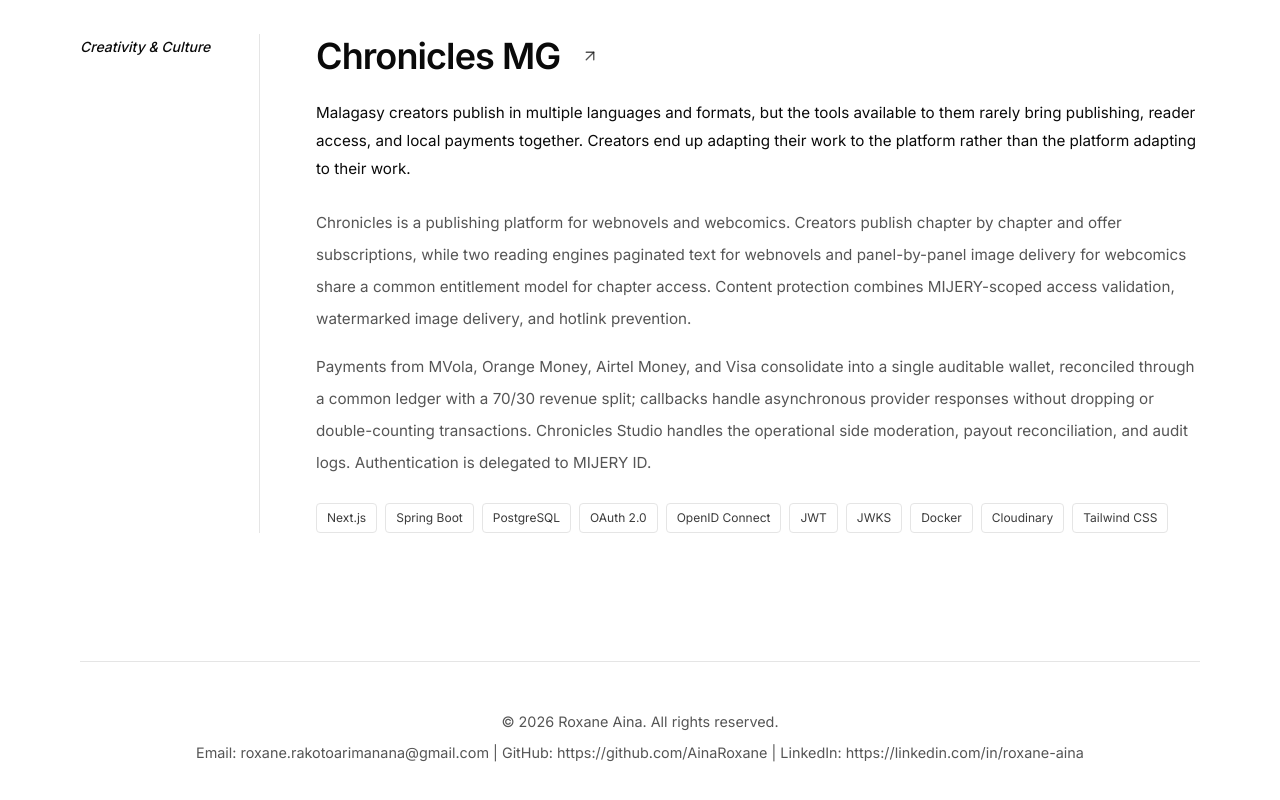
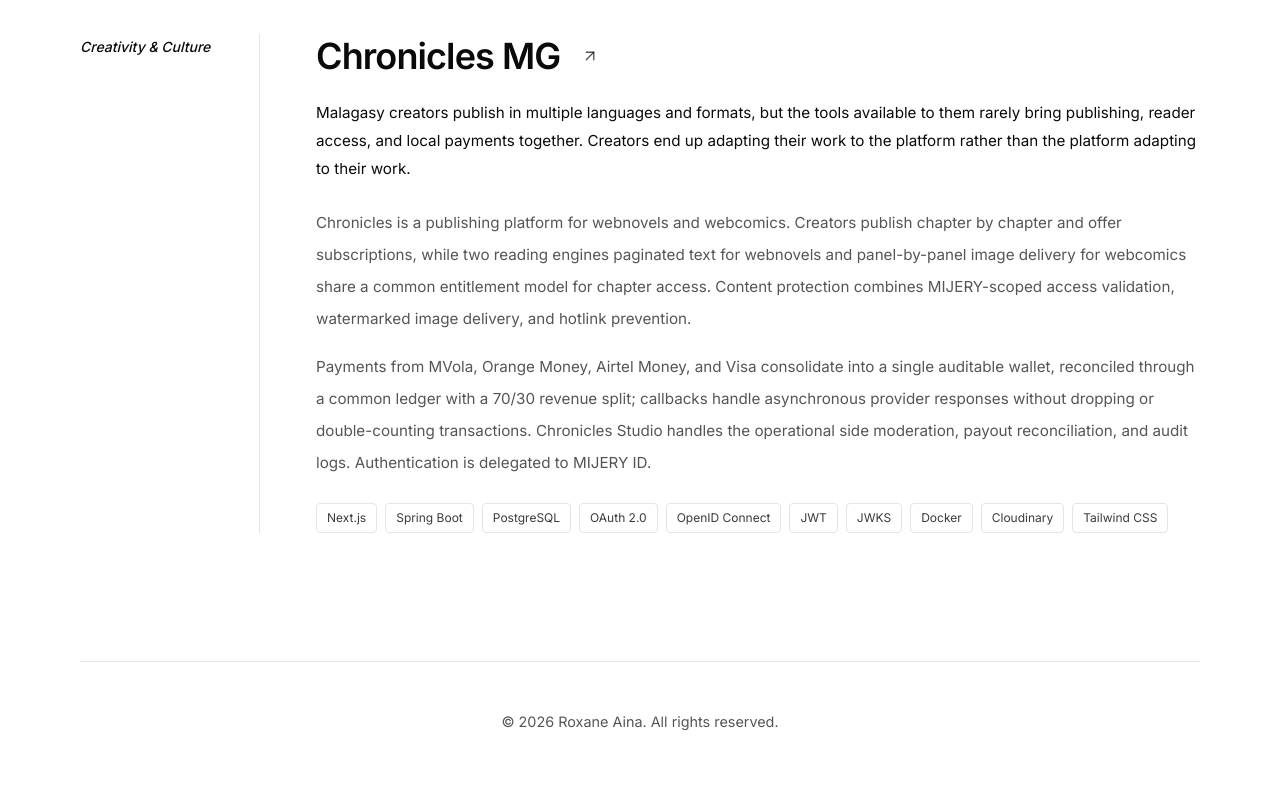
Before and after one commit to AinaRoxane/roxaina-portfolio, a Next.js app: page / in a window 1280 px wide. Shown: the part 3485-4285 px from the top of the page. Built offline with nearby package versions, Linux system fonts and the light colour scheme.

Commit message:
minimalistic footer

```diff
--- a/src/components/Footer/Footer.tsx
+++ b/src/components/Footer/Footer.tsx
@@ -6,11 +6,6 @@ export default function Footer() {
   return (
     <footer className="pt-12 pb-6 border-t border-line mt-20 text-center text-[0.9rem] text-muted">
       <p>{text}</p>
-      <p className="mt-2">
-        Email: <a href={`mailto:${email}`}>{email}</a>{" "}
-        | GitHub: {socials.github}{" "}
-        | LinkedIn: {socials.linkedin}
-      </p>
     </footer>
   );
 }
```
